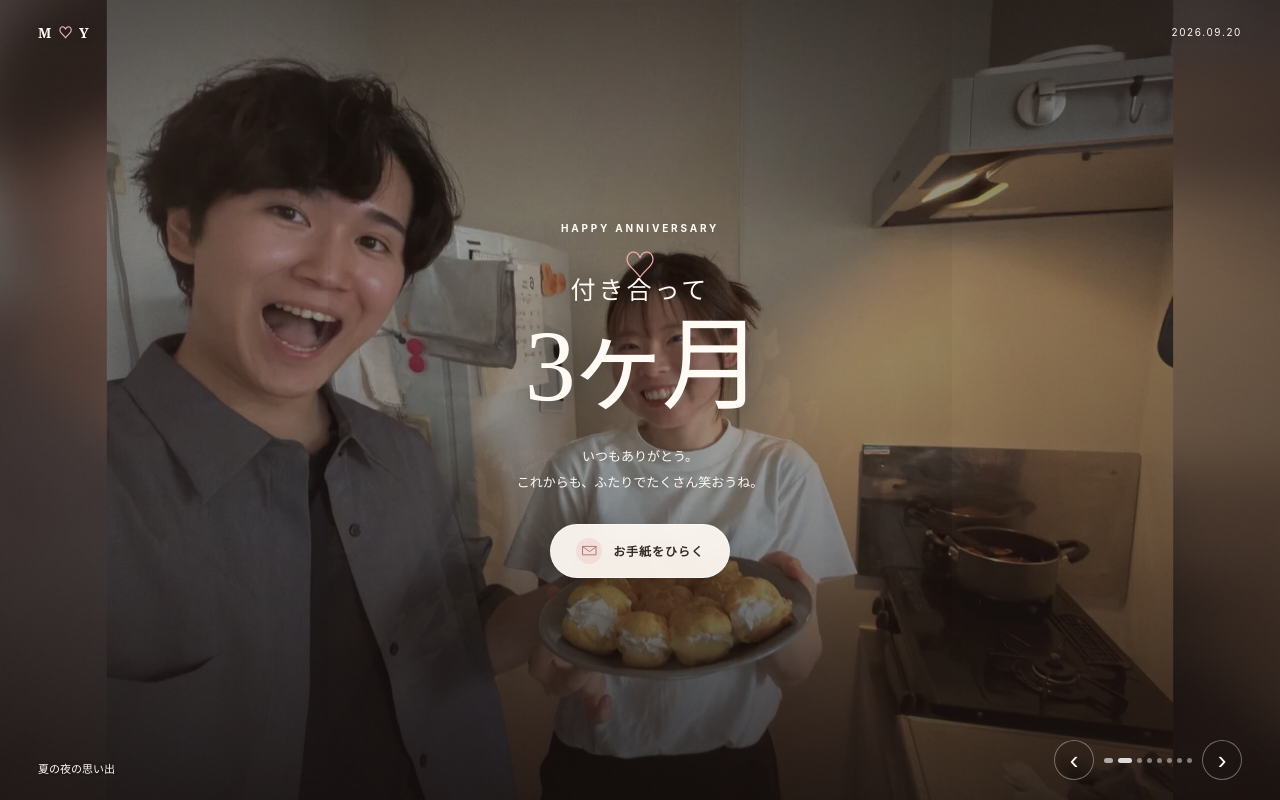
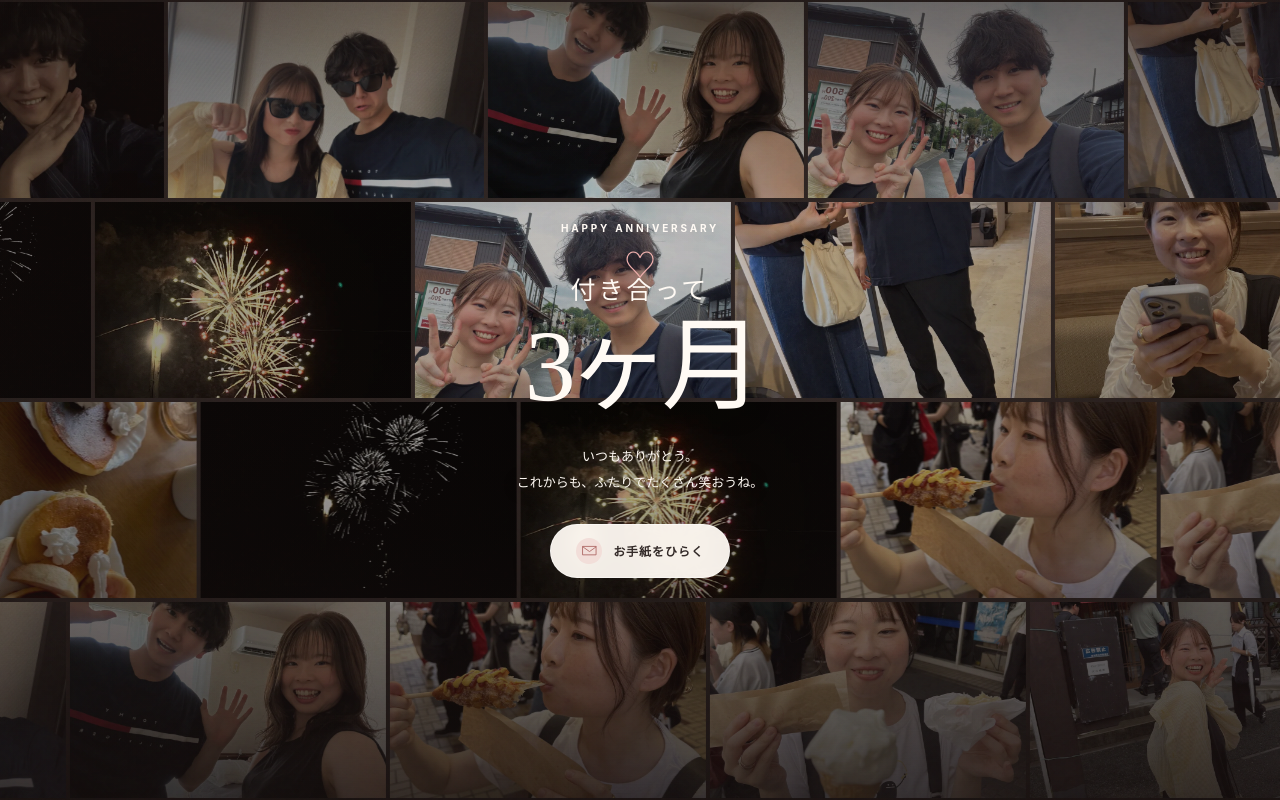
Before and after one commit to mikami9200/three-month-anniversary, a plain HTML site: page index.html in a window 1280 px wide. Drawn offline with Linux system fonts and the light colour scheme.

Commit message:
Replace slideshow with flowing photo mosaic

```diff
--- a/index.html
+++ b/index.html
@@ -10,14 +10,9 @@
   </head>
   <body>
     <main class="celebration">
-      <div class="slideshow" id="slideshow" aria-hidden="true"></div>
+      <div class="mosaic" id="mosaic" aria-hidden="true"></div>
       <div class="shade" aria-hidden="true"></div>
       <div class="grain" aria-hidden="true"></div>
-
-      <header class="topbar">
-        <p class="monogram">M <span>♡</span> Y</p>
-        <time id="anniversaryDate">2026.09.20</time>
-      </header>
 
       <section class="hero" aria-labelledby="celebrationTitle">
         <p class="eyebrow">HAPPY ANNIVERSARY</p>
@@ -41,14 +36,6 @@
         </button>
       </section>
 
-      <div class="slide-ui">
-        <p class="slide-caption" id="slideCaption">はじめてのデート</p>
-        <div class="slide-controls" aria-label="写真スライドの操作">
-          <button id="previousSlide" type="button" aria-label="前の写真">‹</button>
-          <div class="slide-dots" id="slideDots"></div>
-          <button id="nextSlide" type="button" aria-label="次の写真">›</button>
-        </div>
-      </div>
     </main>
 
     <dialog class="letter-dialog" id="letterDialog" aria-labelledby="letterTitle">
--- a/script.js
+++ b/script.js
@@ -1,118 +1,87 @@
 // ================================================================
-// 写真・日付・キャプションは、ここを書き換えるだけで変更できます。
-// 写真は横向きの4:3比率がおすすめです。
+// 写真・日付はここで変更できます。
+// 背景は4段で、左・右へ交互に流れ続けます。
 // ================================================================
 const pageData = {
   anniversaryOn: "2026-09-20",
-  slideInterval: 5000,
   photos: [
-    {
-      file: "images/slide-01.webp",
-      caption: "一緒に作った日の思い出",
-      colors: ["#c89c8c", "#64504c"],
-    },
-    {
-      file: "images/slide-02.webp",
-      caption: "夏の夜の思い出",
-      colors: ["#91a9aa", "#4c6568"],
-    },
-    {
-      file: "images/slide-03.webp",
-      caption: "ふたりで過ごす休日",
-      colors: ["#ceb09e", "#8f7269"],
-    },
-    {
-      file: "images/slide-04.webp",
-      caption: "何気ない日も特別に",
-      colors: ["#9b9b88", "#595c53"],
-    },
-    {
-      file: "images/slide-05.webp",
-      caption: "一緒に歩いた街",
-      colors: ["#a99b8d", "#5c5956"],
-    },
-    {
-      file: "images/slide-06.webp",
-      caption: "ふたりのおでかけ",
-      colors: ["#b49a8c", "#66534c"],
-    },
-    {
-      file: "images/slide-07.webp",
-      caption: "君の笑顔が好き",
-      colors: ["#b9a28f", "#685b52"],
-    },
-    {
-      file: "images/slide-08.webp",
-      caption: "これからもふたりで",
-      colors: ["#8b8f8b", "#505957"],
-    },
+    "images/slide-01.webp",
+    "images/slide-02.webp",
+    "images/slide-03.webp",
+    "images/slide-04.webp",
+    "images/slide-05.webp",
+    "images/slide-06.webp",
+    "images/slide-07.webp",
+    "images/slide-08.webp",
+    "images/slide-09.webp",
+    "images/slide-10.webp",
+    "images/slide-11.webp",
+    "images/slide-12.webp",
+    "images/slide-13.webp",
+    "images/slide-14.webp",
+    "images/slide-15.webp",
+    "images/slide-16.webp",
   ],
 };
 
-const slideshow = document.querySelector("#slideshow");
-const celebration = document.querySelector(".celebration");
-const dotsContainer = document.querySelector("#slideDots");
-const caption = document.querySelector("#slideCaption");
+const mosaic = document.querySelector("#mosaic");
 const letterDialog = document.querySelector("#letterDialog");
-const reduceMotion = window.matchMedia("(prefers-reduced-motion: reduce)").matches;
-
-let currentSlide = 0;
-let autoPlayTimer;
-let touchStartX = 0;
 
 function formatDate(dateString) {
   return dateString.replaceAll("-", ".");
 }
 
-function createSlides() {
-  pageData.photos.forEach((photo, index) => {
-    const slide = document.createElement("div");
-    slide.className = `slide${index === 0 ? " is-active" : ""}`;
-    slide.style.setProperty("--color-a", photo.colors[0]);
-    slide.style.setProperty("--color-b", photo.colors[1]);
-    slide.innerHTML = `
-      <span class="slide__number">0${index + 1}</span>
-      <img class="slide__blur" src="${photo.file}" alt="" />
-      <img class="slide__photo" src="${photo.file}" alt="" />
-    `;
-    slide.querySelectorAll("img").forEach((image) => {
-      image.addEventListener("error", (event) => event.currentTarget.remove());
+function createPhotoGroup(photos) {
+  const group = document.createElement("div");
+  group.className = "mosaic-group";
+
+  photos.forEach((file) => {
+    const cell = document.createElement("div");
+    cell.className = "mosaic-cell";
+
+    const image = document.createElement("img");
+    image.src = file;
+    image.alt = "";
+    image.loading = "eager";
+    image.addEventListener("error", () => {
+      cell.style.background = "linear-gradient(145deg, #b28f84, #5b4b48)";
+      image.remove();
     });
-    slideshow.appendChild(slide);
 
-    const dot = document.createElement("button");
-    dot.className = `slide-dot${index === 0 ? " is-active" : ""}`;
-    dot.type = "button";
-    dot.setAttribute("aria-label", `${index + 1}枚目の写真を見る`);
-    dot.addEventListener("click", () => showSlide(index, true));
-    dotsContainer.appendChild(dot);
+    cell.appendChild(image);
+    group.appendChild(cell);
   });
+
+  return group;
 }
 
-function showSlide(index, restart = false) {
-  const slides = [...document.querySelectorAll(".slide")];
-  const dots = [...document.querySelectorAll(".slide-dot")];
-  currentSlide = (index + slides.length) % slides.length;
+function createMosaic() {
+  const rowSpeeds = [27, 31, 29, 33];
 
-  slides.forEach((slide, slideIndex) => {
-    slide.classList.toggle("is-active", slideIndex === currentSlide);
-  });
-  dots.forEach((dot, dotIndex) => {
-    dot.classList.toggle("is-active", dotIndex === currentSlide);
-  });
-  caption.textContent = pageData.photos[currentSlide].caption;
+  for (let rowIndex = 0; rowIndex < 4; rowIndex += 1) {
+    const row = document.createElement("div");
+    const direction = rowIndex % 2 === 0 ? "left" : "right";
+    row.className = `mosaic-row mosaic-row--${direction}`;
+    row.style.setProperty("--flow-duration", `${rowSpeeds[rowIndex]}s`);
 
-  if (restart) startAutoPlay();
-}
+    const track = document.createElement("div");
+    track.className = "mosaic-track";
 
-function startAutoPlay() {
-  window.clearInterval(autoPlayTimer);
-  if (reduceMotion || pageData.photos.length < 2) return;
-  autoPlayTimer = window.setInterval(() => showSlide(currentSlide + 1), pageData.slideInterval);
+    const offset = rowIndex * 4;
+    const orderedPhotos = Array.from(
+      { length: 8 },
+      (_, photoIndex) => pageData.photos[(offset + photoIndex) % pageData.photos.length],
+    );
+
+    const firstGroup = createPhotoGroup(orderedPhotos);
+    const secondGroup = firstGroup.cloneNode(true);
+    track.append(firstGroup, secondGroup);
+    row.appendChild(track);
+    mosaic.appendChild(row);
+  }
 }
 
 function openLetter() {
-  window.clearInterval(autoPlayTimer);
   letterDialog.showModal();
   document.body.style.overflow = "hidden";
 }
@@ -120,40 +89,16 @@ function openLetter() {
 function closeLetter() {
   letterDialog.close();
   document.body.style.overflow = "";
-  startAutoPlay();
 }
 
-createSlides();
-showSlide(0);
-startAutoPlay();
+createMosaic();
+document.querySelector("#letterDate").textContent = formatDate(pageData.anniversaryOn);
 
-const formattedDate = formatDate(pageData.anniversaryOn);
-document.querySelector("#anniversaryDate").textContent = formattedDate;
-document.querySelector("#letterDate").textContent = formattedDate;
-
-document.querySelector("#previousSlide").addEventListener("click", () => showSlide(currentSlide - 1, true));
-document.querySelector("#nextSlide").addEventListener("click", () => showSlide(currentSlide + 1, true));
 document.querySelector("#openLetter").addEventListener("click", openLetter);
 document.querySelectorAll("[data-close-letter]").forEach((button) => {
   button.addEventListener("click", closeLetter);
 });
 
-document.addEventListener("visibilitychange", () => {
-  if (document.hidden) window.clearInterval(autoPlayTimer);
-  else if (!letterDialog.open) startAutoPlay();
-});
-
-celebration.addEventListener("touchstart", (event) => {
-  touchStartX = event.changedTouches[0].clientX;
-}, { passive: true });
-
-celebration.addEventListener("touchend", (event) => {
-  const distance = event.changedTouches[0].clientX - touchStartX;
-  if (Math.abs(distance) < 45) return;
-  showSlide(currentSlide + (distance < 0 ? 1 : -1), true);
-}, { passive: true });
-
 letterDialog.addEventListener("cancel", () => {
   document.body.style.overflow = "";
-  startAutoPlay();
 });
--- a/styles.css
+++ b/styles.css
@@ -39,59 +39,71 @@ button {
   place-items: center;
 }
 
-.slideshow,
-.slide,
+.mosaic,
 .shade,
 .grain {
   position: absolute;
   inset: 0;
 }
 
-.slideshow {
+.mosaic {
   z-index: -4;
+  display: grid;
+  grid-template-rows: repeat(4, minmax(0, 1fr));
+  gap: 0;
   background: #66504c;
 }
 
-.slide {
-  opacity: 0;
-  background: linear-gradient(145deg, var(--color-a), var(--color-b));
-  transform: scale(1.04);
-  transition: opacity 1.1s ease, transform 6.5s ease;
+.mosaic-row {
+  min-height: 0;
+  overflow: hidden;
 }
 
-.slide.is-active {
-  opacity: 1;
-  transform: scale(1);
+.mosaic-track {
+  display: flex;
+  width: max-content;
+  height: 100%;
+  will-change: transform;
 }
 
-.slide img {
-  position: absolute;
-  inset: 0;
-  width: 100%;
+.mosaic-row--left .mosaic-track {
+  animation: flow-left var(--flow-duration) linear infinite;
+}
+
+.mosaic-row--right .mosaic-track {
+  animation: flow-right var(--flow-duration) linear infinite;
+}
+
+.mosaic-group {
+  display: flex;
+  flex: none;
   height: 100%;
 }
 
-.slide__blur {
-  object-fit: cover;
-  object-position: center;
-  opacity: 0.72;
-  filter: blur(22px) saturate(0.85);
-  transform: scale(1.12);
+.mosaic-cell {
+  width: 25vw;
+  height: 100%;
+  padding: 2px;
+  flex: none;
+  background: #392f2c;
 }
 
-.slide__photo {
-  object-fit: contain;
+.mosaic-cell img {
+  display: block;
+  width: 100%;
+  height: 100%;
+  object-fit: cover;
   object-position: center;
 }
 
-.slide__number {
-  position: absolute;
-  top: 50%;
-  left: 50%;
-  color: rgba(255, 255, 255, 0.2);
-  font-family: Georgia, serif;
-  font-size: clamp(120px, 42vw, 230px);
-  transform: translate(-50%, -50%);
+@keyframes flow-left {
+  from { transform: translateX(0); }
+  to { transform: translateX(-50%); }
+}
+
+@keyframes flow-right {
+  from { transform: translateX(-50%); }
+  to { transform: translateX(0); }
 }
 
 .shade {
@@ -109,38 +121,9 @@ button {
   mix-blend-mode: soft-light;
 }
 
-.topbar {
-  position: absolute;
-  z-index: 2;
-  top: 0;
-  right: 0;
-  left: 0;
-  display: flex;
-  align-items: center;
-  justify-content: space-between;
-  padding: max(22px, env(safe-area-inset-top)) 22px 0;
-  font-size: 10px;
-  letter-spacing: 0.16em;
-  text-shadow: 0 1px 10px rgba(0, 0, 0, 0.3);
-}
-
-.topbar p {
-  margin: 0;
-}
-
-.monogram {
-  font-family: Georgia, serif;
-  font-size: 14px;
-  font-weight: 700;
-}
-
-.monogram span {
-  color: #f0b9b7;
-}
-
 .hero {
   width: min(100% - 44px, 470px);
-  padding: 80px 0 118px;
+  padding: max(50px, env(safe-area-inset-top)) 0 max(50px, env(safe-area-inset-bottom));
   text-align: center;
   text-shadow: 0 2px 24px rgba(0, 0, 0, 0.38);
 }
@@ -231,73 +214,6 @@ button {
   stroke-linecap: round;
   stroke-linejoin: round;
   stroke-width: 1.7;
-}
-
-.slide-ui {
-  position: absolute;
-  z-index: 2;
-  right: 20px;
-  bottom: max(20px, env(safe-area-inset-bottom));
-  left: 20px;
-  display: flex;
-  align-items: end;
-  justify-content: space-between;
-  text-shadow: 0 1px 10px rgba(0, 0, 0, 0.55);
-}
-
-.slide-caption {
-  max-width: 48%;
-  margin: 0 0 4px;
-  overflow: hidden;
-  font-family: var(--serif);
-  font-size: 11px;
-  text-overflow: ellipsis;
-  white-space: nowrap;
-}
-
-.slide-controls {
-  display: flex;
-  align-items: center;
-  gap: 10px;
-}
-
-.slide-controls > button {
-  display: grid;
-  width: 40px;
-  height: 40px;
-  padding: 0;
-  border: 1px solid rgba(255, 255, 255, 0.36);
-  border-radius: 50%;
-  place-items: center;
-  cursor: pointer;
-  background: rgba(30, 24, 22, 0.22);
-  font-family: Arial, sans-serif;
-  font-size: 26px;
-  line-height: 1;
-  backdrop-filter: blur(5px);
-  touch-action: manipulation;
-}
-
-.slide-dots {
-  display: flex;
-  align-items: center;
-  gap: 5px;
-}
-
-.slide-dot {
-  width: 5px;
-  height: 5px;
-  padding: 0;
-  border: 0;
-  border-radius: 999px;
-  cursor: pointer;
-  background: rgba(255, 255, 255, 0.45);
-  transition: width 240ms ease, background 240ms ease;
-}
-
-.slide-dot.is-active {
-  width: 18px;
-  background: #fff;
 }
 
 .letter-dialog {
@@ -451,20 +367,6 @@ button {
 }
 
 @media (min-width: 700px) {
-  .topbar {
-    padding-right: 38px;
-    padding-left: 38px;
-  }
-
-  .slide-ui {
-    right: 38px;
-    left: 38px;
-  }
-
-  .hero {
-    padding-bottom: 80px;
-  }
-
   .letter-dialog[open] {
     place-items: center;
   }
@@ -492,7 +394,7 @@ button {
 }
 
 @media (prefers-reduced-motion: reduce) {
-  .slide,
+  .mosaic-track,
   .letter-paper,
   .letter-button {
     animation: none;
```
Also changed, not shown: images/slide-09.webp (added), images/slide-10.webp (added), images/slide-11.webp (added), images/slide-12.webp (added), images/slide-13.webp (added), images/slide-14.webp (added), images/slide-15.webp (added), images/slide-16.webp (added), 2 other files.
